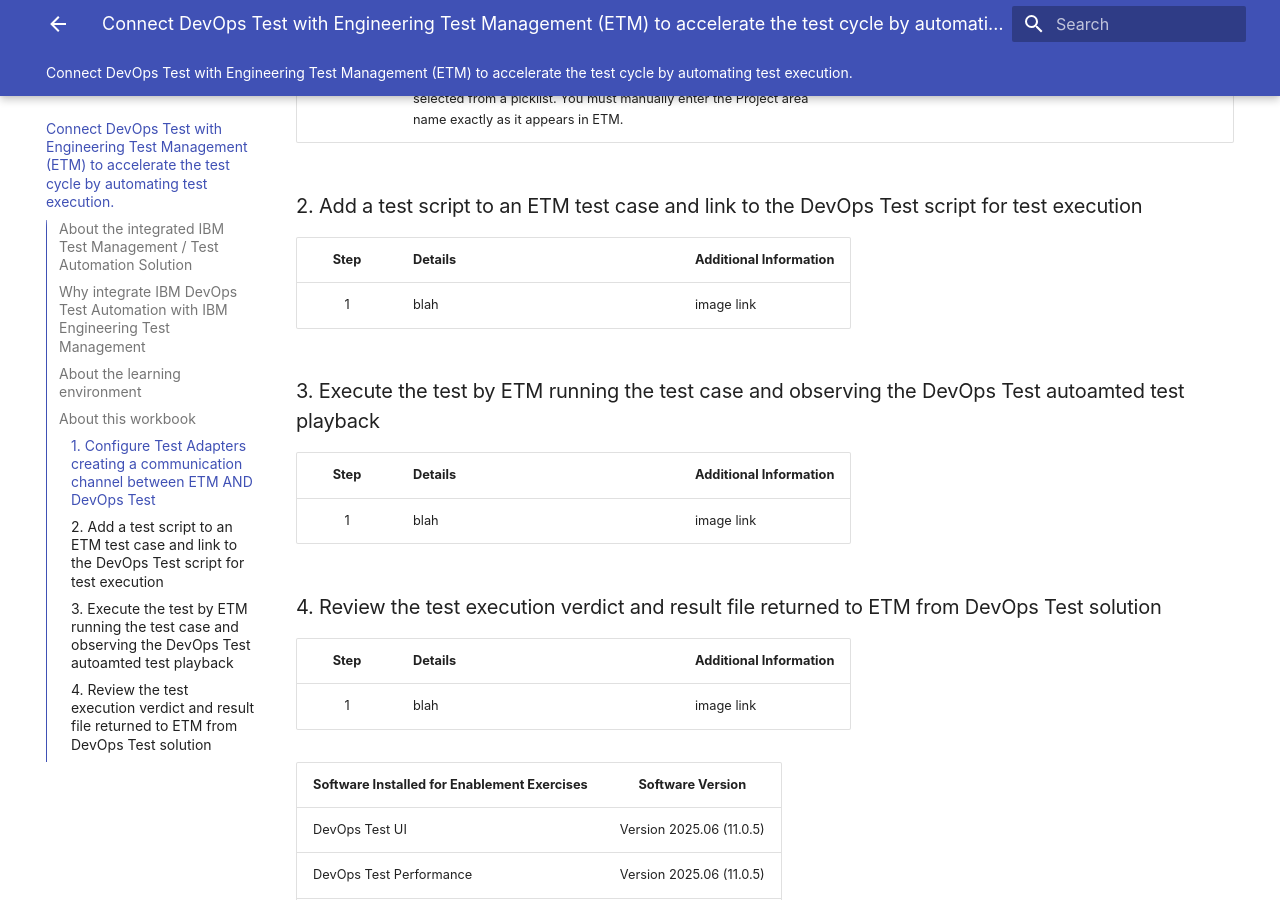
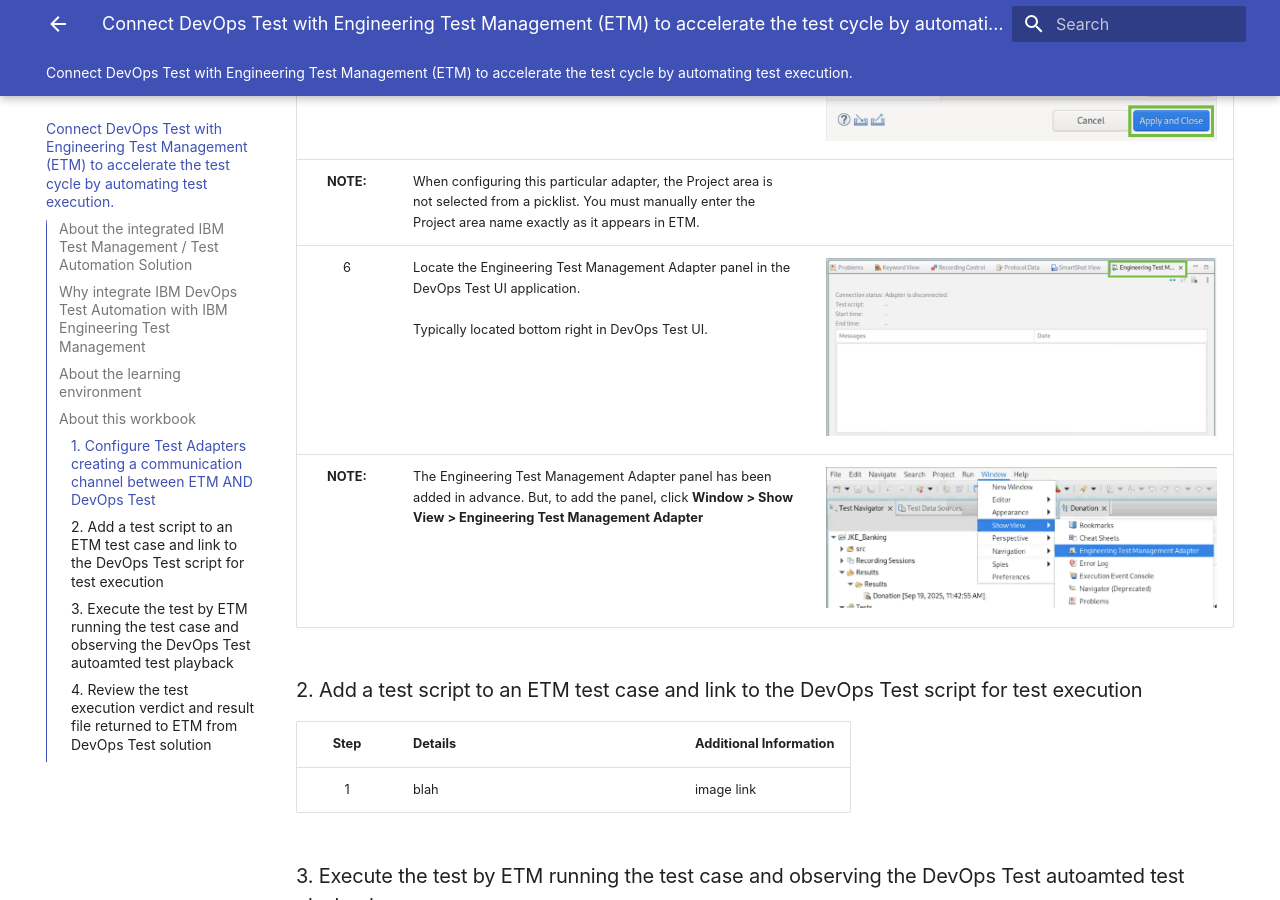
Before and after one commit to DevOpsAutomationLabs/Test_ELM, an MkDocs documentation site: the page built from docs/index.md, in a window 1280 px wide and 900 px high, scrolled down 10258 px. Built offline with MkDocs 1.6.1 and Material for MkDocs 9.7.7, drawn with Linux system fonts in a browser that asks for light colours.

Commit message:
T1-3 updates

```diff
--- a/docs/index.md
+++ b/docs/index.md
@@ -114,6 +114,8 @@
 | 4 | On the Preferences window, select **Engineering Test Management**. | <img src="media/t1_24.png" alt="t1_24" style="width:100%; height:auto;"> |
 | 5 | Enter your Server URL, Adapter Name, Project area, User ID and Password details on the Engineering Test Management Adapter window.</br></br>For the purposes of this exercise the following values were used:</br></br>**Server URL:** https://ibmjazz.net</br>**Adapter name:** DevOpsTest</br>**Project area:** JKE Banking (Quality Management)</br>**Authentication Type:** Username and Password</br>**User ID:** sysadmin</br>**Password:** passw0rd</br></br>Click **Apply and Close** when done. | <img src="media/t1_25.png" alt="t1_25" style="width:100%; height:auto;"> |
 | **NOTE:** | When configuring this particular adapter, the Project area is not selected from a picklist. You must manually enter the Project area name exactly as it appears in ETM.|  |
+| 6 | Locate the Engineering Test Management Adapter panel in the DevOps Test UI application.</br></br>Typically located bottom right in DevOps Test UI.  | <img src="media/t1_26.png" alt="t1_26" style="width:100%; height:auto;"> |
+| **NOTE:** |The Engineering Test Management Adapter panel has been added in advance. But, to add the panel, click **Window > Show View > Engineering Test Management Adapter**  | <img src="media/t1_27.png" alt="t1_27" style="width:100%; height:auto;"> |
 
 ### 2. Add a test script to an ETM test case and link to the DevOps Test script for test execution ###
 
```
Also changed, not shown: docs/media/t1_26.png (added), docs/media/t1_27.png (added), docs/media/t_overview.png.
